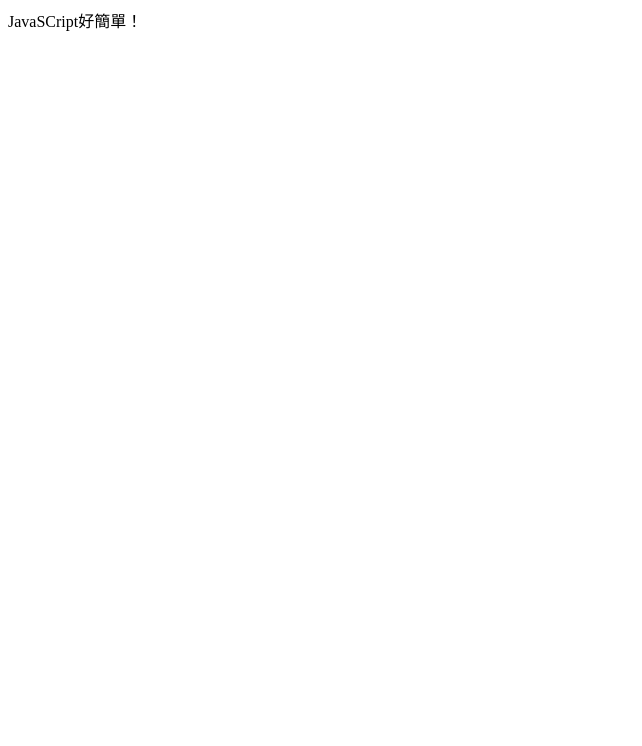
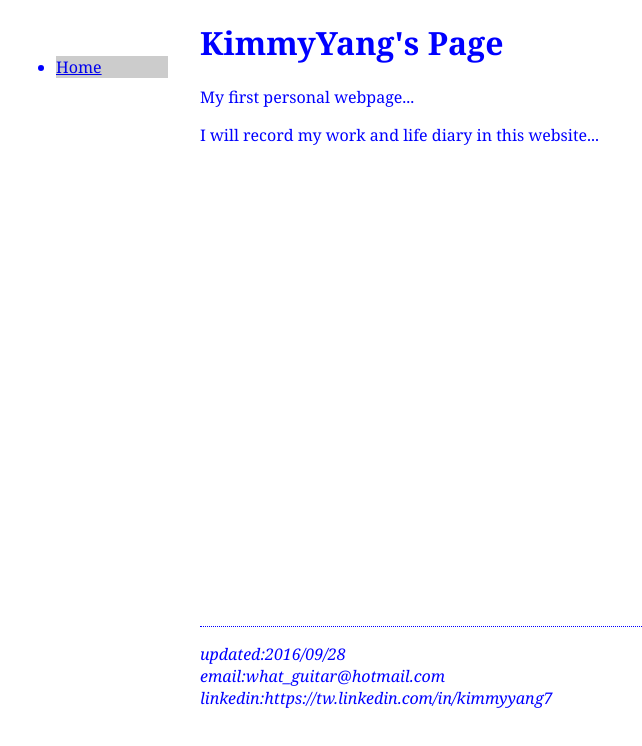
Before and after one commit to KimmyYang/KimmyYang.github.io, a plain HTML site: page index.html in a window 1280 px wide. Shown: the whole page, without its empty margins (0-642 px from the left). Drawn offline with Linux system fonts and the light colour scheme.

Commit message:
modify the simple home page

```diff
--- a/index.html
+++ b/index.html
@@ -1,12 +1,35 @@
+<!DOCTYPE html PUBLIC "-//W3C//DTD HTML 4.01//EN">
 <html>
 <head>
-<title> 第一個 JavaScript </title>
-<Script>
-<!--
-document.write("JavaSCript好簡單！");
-//-->
-</Script>
+  <title>KimmyYang Page</title>
+  <link rel="stylesheet" href="index_style.css">
 </head>
+
 <body>
+
+<!-- 目錄 -->
+<ul class="navbar">
+    <li><a href="index.html">Home</a>
+</ul>
+
+<!-- 主要內容 -->
+
+<h1>KimmyYang's Page</h1>
+
+<p>My first personal webpage...
+
+<p>I will record my work and life diary in this website...
+
+
+<!-- 簽名和日期 -->
+
+<address>
+    updated:2016/09/28<br>
+    email:what_guitar@hotmail.com<br>
+    linkedin:https://tw.linkedin.com/in/kimmyyang7
+
+
+</address>
+
 </body>
 </html>
--- /dev/null
+++ b/index_style.css
@@ -0,0 +1,21 @@
+body{
+    padding-left:12em;
+    color:blue;
+    font-family: Georgia,"Times New Roman",Arial;
+}
+ul.navbar{
+    position:absolute;
+    top:2em;
+    left:1em;
+    width:7em;
+}
+ul.navbar li{
+    background:#cccccc;
+    margin:0.5em 0;
+    /*padding:0.3em;*/
+}
+address{
+    margin-top: 30em;
+    padding-top: 1em;
+    border-top: thin dotted;
+}
```
